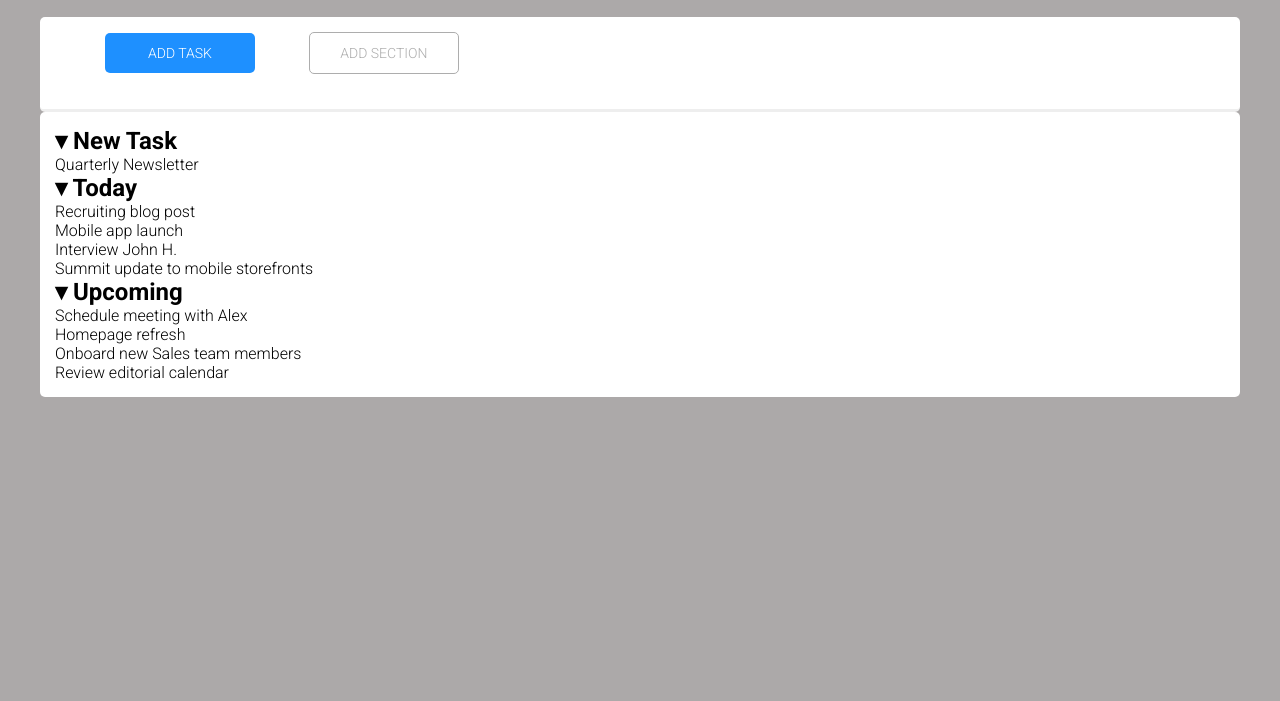
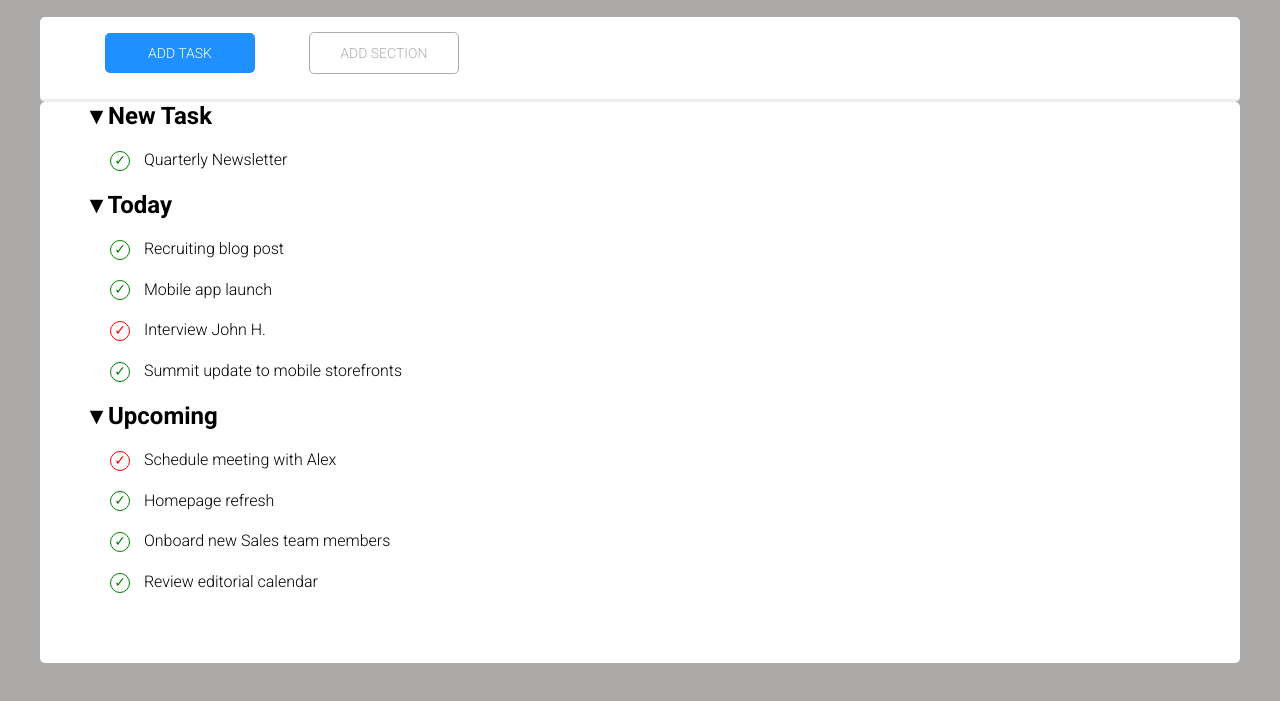
Before and after one commit to francescoferilli95/html-css-toboolist, a plain HTML site: page index.html in a window 1280 px wide. Shown: the part 61-762 px from the top of the page. Drawn offline with Linux system fonts and the light colour scheme.

Commit message:
adding list item

```diff
--- a/css/main.css
+++ b/css/main.css
@@ -34,24 +34,19 @@ header{
 }
 
 .container2{
-    padding: 15px;
+    padding-left: 50px;
+    padding-bottom: 50px;
     margin: auto;
     width: 1200px;
     border-radius: 5px;
     background-color:#fff;
 }
 
-
-li{
-    list-style-type:none
-}
-
-
 .button1{
     width: 150px;
     height: 40%;
     margin-left: 50px;
-    margin-bottom: 20px;
+    margin-bottom: 10px;
     background: dodgerblue;
     display: inline-block;
     text-align: center;
@@ -66,7 +61,7 @@ li{
     width: 150px;
     height: 40%;
     margin-left: 50px;
-    margin-bottom: 20px;
+    margin-bottom: 10px;
     background: white;
     display: inline-block;
     text-align: center;
@@ -77,3 +72,36 @@ li{
     text-transform: uppercase;
     font-size: 14px;
 }
+
+
+.list-item{
+    list-style-type:none;
+    margin-top:20px;
+    margin-bottom: 20px;
+    margin-left: 20px;
+}
+
+.icon{
+    display: inline-block;
+    width: 20px;
+    height: 20px;
+    margin-right: 10px;
+    vertical-align: middle;
+    text-align: center;
+    font-size: 14px;
+    color: green;
+    border: 1px solid ;
+    border-radius: 50%;
+}
+.icon2{
+    display: inline-block;
+    width: 20px;
+    height: 20px;
+    margin-right: 10px;
+    vertical-align: middle;
+    text-align: center;
+    font-size: 14px;
+    color: red;
+    border: 1px solid ;
+    border-radius: 50%;
+}
--- a/index.html
+++ b/index.html
@@ -37,27 +37,27 @@
         <section>
             <h2>&#9662 New Task</h2>
             <ul>
-                <li>Quarterly Newsletter</li>
+                <li class="list-item"> <span class="icon">&check;</span> Quarterly Newsletter</li>
             </ul>
         </section>
 
         <section>
             <h2>&#9662 Today</h2>
             <ul>
-                <li>Recruiting blog post</li>
-                <li>Mobile app launch</li>
-                <li>Interview John H.</li>
-                <li>Summit update to mobile storefronts</li>
+                <li class="list-item"><span class="icon">&check;</span> Recruiting blog post</li>
+                <li class="list-item"><span class="icon">&check;</span> Mobile app launch</li>
+                <li class="list-item"><span class="icon2">&check;</span> Interview John H.</li>
+                <li class="list-item"><span class="icon">&check;</span> Summit update to mobile storefronts</li>
             </ul>
         </section>
 
         <section>
             <h2>&#9662 Upcoming</h2>
             <ul>
-                <li>Schedule meeting with Alex</li>
-                <li>Homepage refresh</li>
-                <li>Onboard new Sales team members</li>
-                <li>Review editorial calendar</li>
+                <li class="list-item"><span class="icon2">&check;</span> Schedule meeting with Alex</li>
+                <li class="list-item"><span class="icon">&check;</span> Homepage refresh</li>
+                <li class="list-item"><span class="icon">&check;</span> Onboard new Sales team members</li>
+                <li class="list-item"><span class="icon">&check;</span> Review editorial calendar</li>
             </ul>
         </section>
         </div>
```
